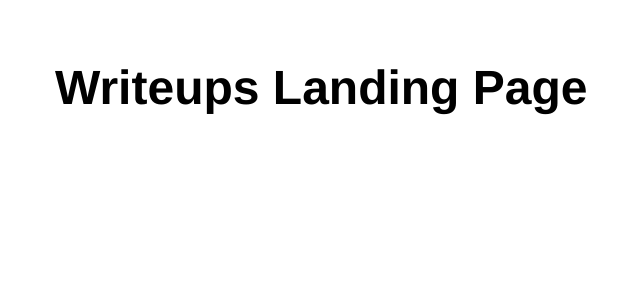
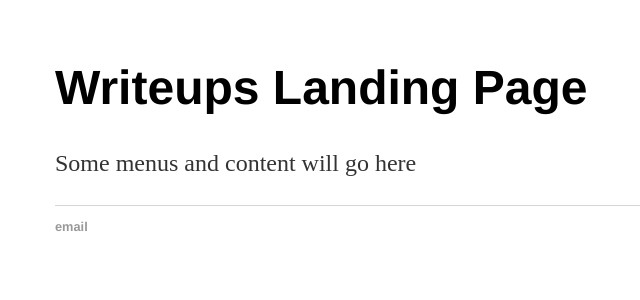
Before and after one commit to FidgetCube/fidgetcube.github.io, a Jekyll site: the page writeups/index.html, which Jekyll copies as it is, in a window 1280 px wide. Shown: the top 300 px of the page, without its empty margins (137-777 px from the left). Built offline with Jekyll 4.4.1, drawn with Linux system fonts in a browser that asks for light colours.

Commit message:
Update index.html

```diff
--- a/writeups/index.html
+++ b/writeups/index.html
@@ -1,10 +1,22 @@
 <!DOCTYPE html>
 <html>
 	<head>
-	<link rel="stylesheet" type="text/css" href="/css/main.css"
+		<link rel="stylesheet" type="text/css" href="/css/main.css"
 	</head>
 
-	<h1>Writeups Landing Page</h1>
+	<body>
+		<h1>Writeups Landing Page</h1>
+
+
+		<div><!-- /.container -->
+			<p> Some menus and content will go here</p>
+		</div>
+		<footer>
+    			<ul>
+				<li><a href="mailto:jhmollison@hotmail.com">email</a></li>
+			</ul>
+		</footer>
+	</body>
 
 </html>
 
```
